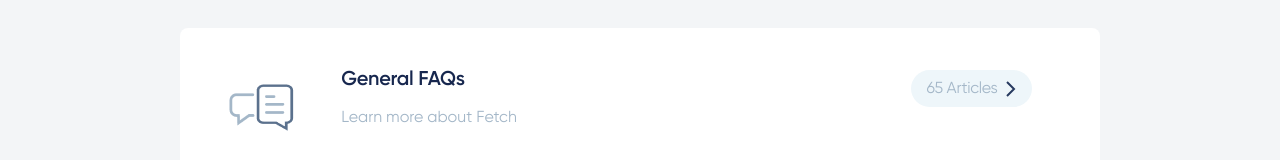
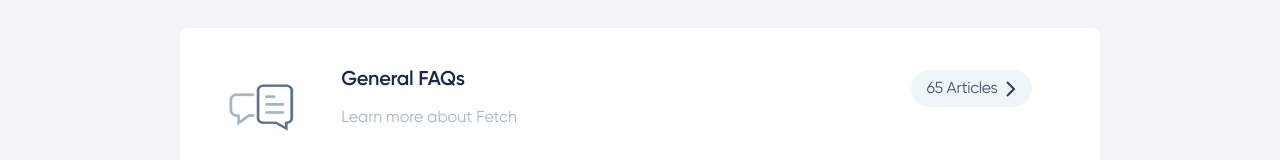
Before and after one commit to dtluat125/fetch-page, a React (Create React App) app: page /faq in a window 1280 px wide. Shown: the part 576-736 px from the top of the page. Built offline with nearby package versions, Linux system fonts and the light colour scheme.

Commit message:
modify banner wrap in employee, text color help

```diff
--- a/src/assets/scss/Employees.scss
+++ b/src/assets/scss/Employees.scss
@@ -12,6 +12,8 @@
 
     .employees-banner {
         .banner-wrap {
+            display: flex;
+            justify-content: center;
             @include Responsive(xs) { padding-top: 19px; }
             @include Responsive(sm) { padding-top: 19px; }
             @include Responsive(md) { padding-top: 30px; }
--- a/src/assets/scss/Help.scss
+++ b/src/assets/scss/Help.scss
@@ -154,13 +154,13 @@
             font-size: 16px;
             line-height: 20px;
             letter-spacing: -0.25px;
-            color: #A4B7C8;
+            color: #3E5476;
 
             display: flex;
             align-items: center;
             justify-content: center;
 
-            &:hover { color: #8d9caa; }
+            &:hover { color: #A4B7C8; }
 
             span {
                 margin-left: 8px;
```
